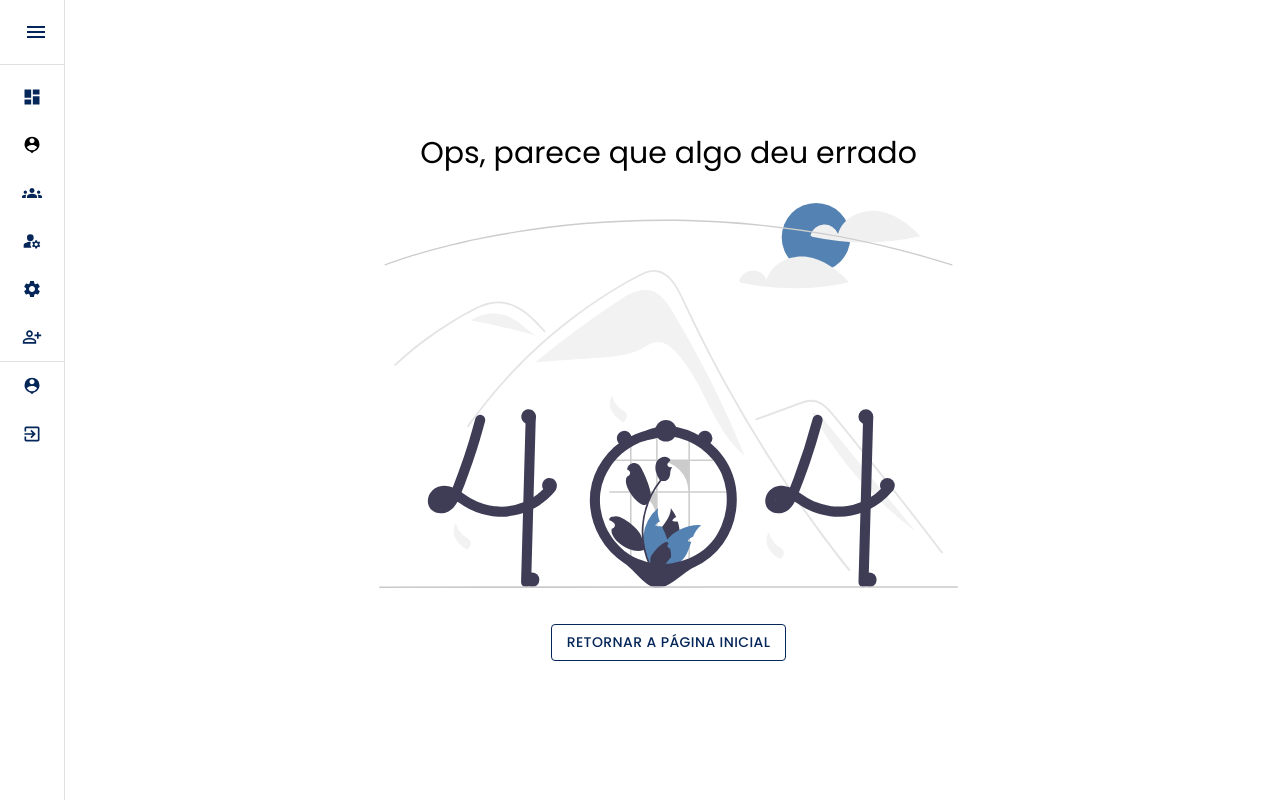
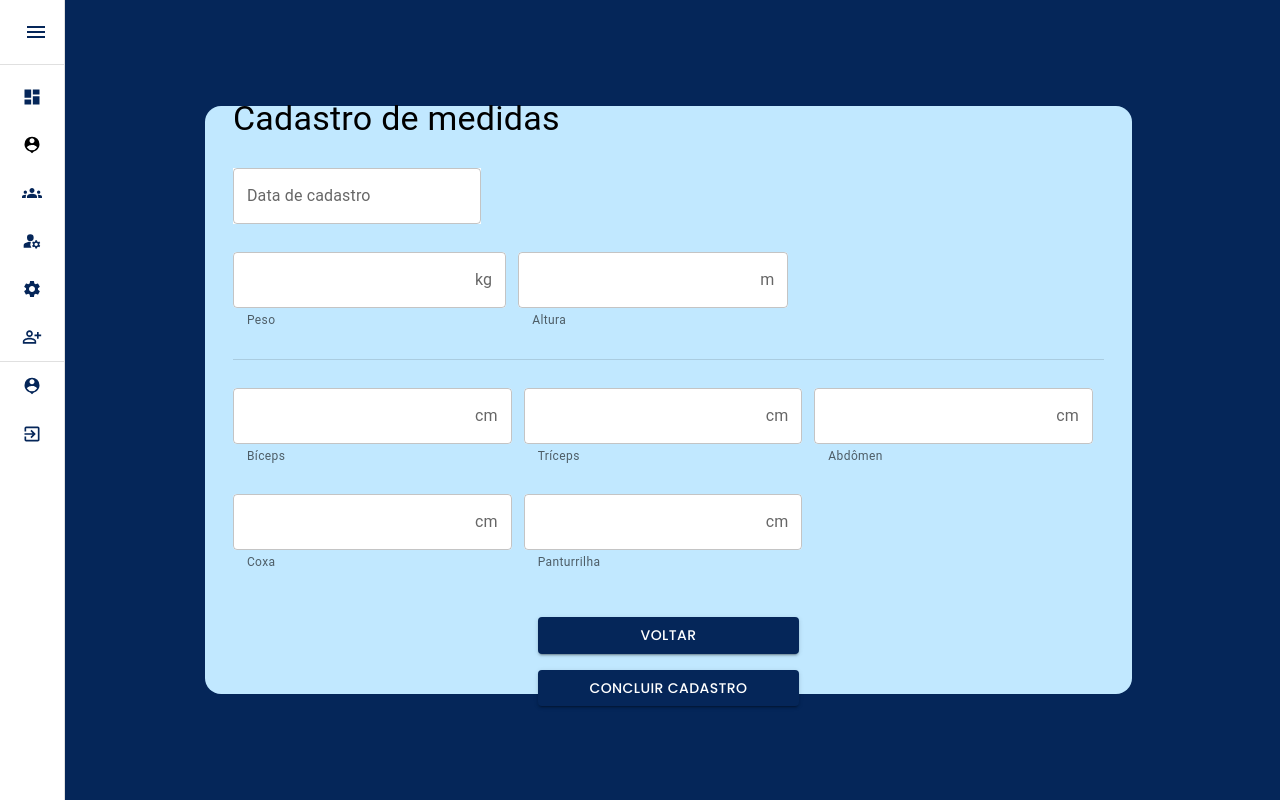
Before and after one commit to AngeloArtur/MaisPraFitness, a React (Vite) app: page /measurement-registry in a window 1280 px wide. Built offline with nearby package versions, Linux system fonts and the light colour scheme.

Commit message:
feat: Realizada criação de pagina de cadastro de medidas MeasurementRegistry.jsx . Feito também algumas alterações na página de cadastro de usuário (RegisterForm.jsx) para melhor experiência visual e criação de rotas no arquivo MainRoutes.jsx.

```diff
--- a/package.json
+++ b/package.json
@@ -15,7 +15,9 @@
     "@mui/material": "^6.3.1",
     "@mui/styled-engine-sc": "^6.3.1",
     "@mui/x-data-grid": "^7.24.0",
+    "@mui/x-date-pickers": "^7.27.1",
     "axios": "^1.7.9",
+    "dayjs": "^1.11.13",
     "react": "^18.3.1",
     "react-dom": "^18.3.1",
     "react-icons": "^5.4.0",
--- a/src/Routes/MainRoutes.jsx
+++ b/src/Routes/MainRoutes.jsx
@@ -9,7 +9,7 @@ import ListaUsuarios from "../pages/ListaUsuarios/ListaUsuarios";
 import StudentList from "../pages/StudentList/StudentList";
 import RegisterForm from "../pages/Register-Form/RegisterForm";
 import UsersManagement from "../pages/UsersManagement/UsersManagement";
-
+import MeasurementRegistry from "../pages/MeasurementRegistry/MeasurementRegistry";
 export default function MainRoutes() {
   return (
     <Routes>
@@ -23,6 +23,7 @@ export default function MainRoutes() {
       <Route path="/studentlist" element={<StudentList />}></Route>
       <Route path="/register-form" element={<RegisterForm />} />
       <Route path="/usersmanagement" element={<UsersManagement />} />
+      <Route path="/measurement-registry" element={<MeasurementRegistry />} />
     </Routes>
   );
 }
--- /dev/null
+++ b/src/pages/MeasurementRegistry/MeasurementRegistry.jsx
@@ -0,0 +1,153 @@
+import {
+  Box,
+  FormControl,
+  OutlinedInput,
+  Button,
+  Typography,
+  Divider,
+  FormHelperText,
+  InputAdornment,
+} from "@mui/material";
+
+import { DemoContainer } from "@mui/x-date-pickers/internals/demo";
+import { AdapterDayjs } from "@mui/x-date-pickers/AdapterDayjs";
+import "dayjs/locale/pt-br";
+import { LocalizationProvider } from "@mui/x-date-pickers/LocalizationProvider";
+import { DatePicker } from "@mui/x-date-pickers/DatePicker";
+import { Link } from "react-router-dom";
+
+export default function RegisterForm() {
+  return (
+    <Box className="flex flex-col items-center justify-center bg-secondary h-dvh w-full p-3 gap-9 md:p-8 ">
+      <Box
+        component="form"
+        flexGrow={1}
+        className="flex flex-col justify-center max-h-[80%] w-[80%] my-5 px-2 gap-7 bg-tint-blue3 md:px-7 rounded-2xl"
+      >
+        <Box>
+          <Typography variant="h4" className="py-5">
+            Cadastro de medidas
+          </Typography>
+          <FormControl>
+            <LocalizationProvider
+              dateAdapter={AdapterDayjs}
+              adapterLocale="pt-br"
+            >
+              <DemoContainer components={["DatePicker"]}>
+                <DatePicker className="bg-white-100" label="Data de cadastro" />
+              </DemoContainer>
+            </LocalizationProvider>
+          </FormControl>
+        </Box>
+
+        <Box className="flex flex-col gap-3 lg:flex-row ">
+          <FormControl variant="outlined">
+            <OutlinedInput
+              id="peso"
+              endAdornment={<InputAdornment position="end">kg</InputAdornment>}
+              aria-describedby="peso"
+              className="bg-white-100"
+              inputProps={{
+                "aria-label": "Peso",
+              }}
+            />
+            <FormHelperText id="peso">Peso</FormHelperText>
+          </FormControl>
+
+          <FormControl variant="outlined">
+            <OutlinedInput
+              id="altura"
+              endAdornment={<InputAdornment position="end">m</InputAdornment>}
+              aria-describedby="altura"
+              className="bg-white-100"
+              inputProps={{
+                "aria-label": "Altura",
+              }}
+            />
+            <FormHelperText id="altura">Altura</FormHelperText>
+          </FormControl>
+        </Box>
+
+        <Divider></Divider>
+
+        <Box className="flex flex-col gap-3 lg:flex-row ">
+          <FormControl variant="outlined">
+            <OutlinedInput
+              id="biceps"
+              endAdornment={<InputAdornment position="end">cm</InputAdornment>}
+              aria-describedby="biceps"
+              className="bg-white-100"
+              inputProps={{
+                "aria-label": "Biceps",
+              }}
+            />
+            <FormHelperText id="biceps">Bíceps</FormHelperText>
+          </FormControl>
+
+          <FormControl variant="outlined">
+            <OutlinedInput
+              id="triceps"
+              endAdornment={<InputAdornment position="end">cm</InputAdornment>}
+              aria-describedby="triceps"
+              className="bg-white-100"
+              inputProps={{
+                "aria-label": "Triceps",
+              }}
+            />
+            <FormHelperText id="triceps">Tríceps</FormHelperText>
+          </FormControl>
+
+          <FormControl variant="outlined">
+            <OutlinedInput
+              id="abdomen"
+              endAdornment={<InputAdornment position="end">cm</InputAdornment>}
+              aria-describedby="abdomen"
+              className="bg-white-100"
+              inputProps={{
+                "aria-label": "Abdomen",
+              }}
+            />
+            <FormHelperText id="abdomen">Abdômen</FormHelperText>
+          </FormControl>
+        </Box>
+
+        <Box className="flex flex-col gap-3 lg:flex-row ">
+          <FormControl variant="outlined">
+            <OutlinedInput
+              id="coxa"
+              endAdornment={<InputAdornment position="end">cm</InputAdornment>}
+              aria-describedby="coxa"
+              className="bg-white-100"
+              inputProps={{
+                "aria-label": "Coxa",
+              }}
+            />
+            <FormHelperText id="coxa">Coxa</FormHelperText>
+          </FormControl>
+
+          <FormControl variant="outlined">
+            <OutlinedInput
+              id="panturrilha"
+              endAdornment={<InputAdornment position="end">cm</InputAdornment>}
+              aria-describedby="panturrilha"
+              className="bg-white-100"
+              inputProps={{
+                "aria-label": "Panturrilha",
+              }}
+            />
+            <FormHelperText id="panturrilha">Panturrilha</FormHelperText>
+          </FormControl>
+        </Box>
+
+        <Box className="flex flex-col gap-4 justify-center items-center">
+          <Button className=" !bg-secondary !mt-4 w-[30%]" variant="contained">
+            <Link to="/register-form">Voltar</Link>
+          </Button>
+          <Button className="!bg-secondary !mb-4 w-[30%]" variant="contained">
+            <Link to="/measurement-registry">Concluir cadastro</Link>
+          </Button>
+        </Box>
+      </Box>
+    </Box>
+  );
+}
--- a/src/pages/Register-Form/RegisterForm.jsx
+++ b/src/pages/Register-Form/RegisterForm.jsx
@@ -1,6 +1,17 @@
-import { Box, FormControl, InputLabel, OutlinedInput, MenuItem, Select, Button } from "@mui/material";
+import {
+  Box,
+  FormControl,
+  InputLabel,
+  OutlinedInput,
+  MenuItem,
+  Select,
+  Button,
+  Typography,
+  Divider,
+} from "@mui/material";
 import { ApiCep } from "../../Apis/ViaCep";
 import { useState } from "react";
+import { Link } from "react-router-dom";
 import Toast from "../../components/Toast/Toast";
 
 export default function RegisterForm() {
@@ -30,7 +41,9 @@ export default function RegisterForm() {
         });
       } else {
         setOpenToast(true);
-                setToastMessage("CEP não encontrado, por favor verifique o valor digitado");
+        setToastMessage(
+          "CEP não encontrado, por favor verifique o valor digitado"
+        );
         setToastType("error");
         setResponseCep({
           state: "",
@@ -43,35 +56,52 @@ export default function RegisterForm() {
   };
 
   return (
-        <Box className="flex flex-col items-center justify-center h-dvh w-full p-3 gap-9 md:p-8 ">
+    <Box className="flex flex-col items-center justify-center bg-secondary  h-dvh w-full p-3 gap-9 md:p-8 ">
       {openToast && (
-                <Toast message={toastMessage} type={toastType} open={openToast} onClose={() => setOpenToast(false)} />
+        <Toast
+          message={toastMessage}
+          type={toastType}
+          open={openToast}
+          onClose={() => setOpenToast(false)}
+        />
       )}
-            <h1 className="uppercase">Cadastro</h1>
       <Box
         component="form"
         flexGrow={1}
-                className="flex flex-col justify-center h-dvh px-2 py-5 gap-7 bg-tint-blue3 w-full m-auto md:px-7 rounded-2xl">
-                <section>
+        className="flex flex-col justify-center max-h-[80%] px-2 gap-7 bg-tint-blue3 w-[80%] md:px-7 rounded-2xl"
+      >
+        <Box>
+          <Typography variant="h4" className="py-5">
+            Cadastro de usuário
+          </Typography>
           <FormControl>
             <InputLabel id="select-type">Tipo de usuário</InputLabel>
             <Select
               label="Tipo de usuário"
               id="select-type"
-                            className="w-full bg-white-100 text-black md:w-96">
+              className="w-full bg-white-100 text-black md:w-96"
+            >
               <MenuItem>Aluno</MenuItem>
               <MenuItem>Professor</MenuItem>
               <MenuItem>Administrador</MenuItem>
             </Select>
           </FormControl>
-                </section>
-                <section className="flex flex-col gap-3 lg:flex-row ">
+        </Box>
+
+        <Box className="flex flex-col gap-3 lg:flex-row ">
           <FormControl variant="outlined" className="w-full">
             <InputLabel htmlFor="outlined-adornment-name">Nome</InputLabel>
-                        <OutlinedInput className="bg-white-100" id="outlined-adornment-name" type="text" label="Nome" />
+            <OutlinedInput
+              className="bg-white-100"
+              id="outlined-adornment-name"
+              type="text"
+              label="Nome"
+            />
           </FormControl>
           <FormControl variant="outlined" className="w-full">
-                        <InputLabel htmlFor="outlined-adornment-lastName">Sobrenome</InputLabel>
+            <InputLabel htmlFor="outlined-adornment-lastName">
+              Sobrenome
+            </InputLabel>
             <OutlinedInput
               className="bg-white-100"
               id="outlined-adornment-lastName"
@@ -81,10 +111,15 @@ export default function RegisterForm() {
           </FormControl>
           <FormControl variant="outlined" className="w-full">
             <InputLabel htmlFor="outlined-adornment-CPF">CPF</InputLabel>
-                        <OutlinedInput className="bg-white-100" id="outlined-adornment-CPF" type="text" label="CPF" />
+            <OutlinedInput
+              className="bg-white-100"
+              id="outlined-adornment-CPF"
+              type="text"
+              label="CPF"
+            />
           </FormControl>
-                </section>
-                <section className="flex flex-col gap-3 lg:flex-row ">
+        </Box>
+        <Box className="flex flex-col gap-3 lg:flex-row ">
           <FormControl variant="outlined" className="w-full">
             <InputLabel htmlFor="outlined-adornment-mail">Email</InputLabel>
             <OutlinedInput
@@ -103,8 +138,11 @@ export default function RegisterForm() {
               label="Telefone"
             />
           </FormControl>
-                </section>
-                <section className="flex flex-col gap-3 lg:flex-row ">
+        </Box>
+
+        <Divider></Divider>
+
+        <Box className="flex flex-col gap-3 lg:flex-row ">
           <FormControl variant="outlined" className="w-full">
             <InputLabel htmlFor="outlined-adornment-CEP">CEP</InputLabel>
             <OutlinedInput
@@ -136,8 +174,8 @@ export default function RegisterForm() {
               value={responseCep.city}
             />
           </FormControl>
-                </section>
-                <section className="flex flex-col gap-3 lg:flex-row ">
+        </Box>
+        <Box className="flex flex-col gap-3 lg:flex-row ">
           <FormControl variant="outlined" className="w-full">
             <InputLabel htmlFor="outlined-adornment-street">Rua</InputLabel>
             <OutlinedInput
@@ -149,7 +187,9 @@ export default function RegisterForm() {
             />
           </FormControl>
           <FormControl variant="outlined" className="w-full">
-                        <InputLabel htmlFor="outlined-adornment-neighbourhood">Bairro</InputLabel>
+            <InputLabel htmlFor="outlined-adornment-neighbourhood">
+              Bairro
+            </InputLabel>
             <OutlinedInput
               className="bg-white-100"
               id="outlined-adornment-neighbourhood"
@@ -158,10 +198,13 @@ export default function RegisterForm() {
               value={responseCep.neighborhood}
             />
           </FormControl>
-                </section>
-                <Button className="!bg-secondary !mt-4" variant="contained">
-                    Cadastrar
+        </Box>
+
+        <Box className="flex flex-col gap-4 justify-center items-center">
+          <Button className="!bg-secondary !mt-4 w-[30%]" variant="contained">
+            <Link to="/measurement-registry">Avançar</Link>
           </Button>
+        </Box>
       </Box>
     </Box>
   );
--- a/src/pages/StudentList/StudentList.jsx
+++ b/src/pages/StudentList/StudentList.jsx
@@ -177,17 +177,14 @@ export default function StudentList() {
 
   return (
     <Box className="flex flex-col items-center bg-secondary justify-center h-dvh w-full p-3 gap-9 md:p-8 ">
-      <Box
-        bgcolor="#BBDEFB"
-        borderRadius={2}
-        className="p-4 w=full h-full mr-5"
-      >
+      <Box bgcolor="#BBDEFB" borderRadius={2} className="p-4 h-full mr-5">
         <Typography variant="h5" className="pt-4">
           Lista de alunos
         </Typography>
         <Box className="my-4">
           <ThemeProvider theme={customTheme(outerTheme)}>
             <TextField
+              className="bg-white-100"
               value={pesquisarAluno}
               onChange={(e) => setPesquisarAluno(e.target.value)}
               label="Pesquisar aluno"
--- a/src/pages/UsersManagement/UsersManagement.jsx
+++ b/src/pages/UsersManagement/UsersManagement.jsx
@@ -197,6 +197,7 @@ export default function StudentList() {
         <Box className="my-4">
           <ThemeProvider theme={customTheme(outerTheme)}>
             <TextField
+              className="bg-white-100"
               value={pesquisarAluno}
               onChange={(e) => setPesquisarAluno(e.target.value)}
               label="Pesquisar aluno"
```
Also changed, not shown: 1 other file (tests, documents, lock files or other folders). Lines whose indentation alone changed are shown as unchanged.
